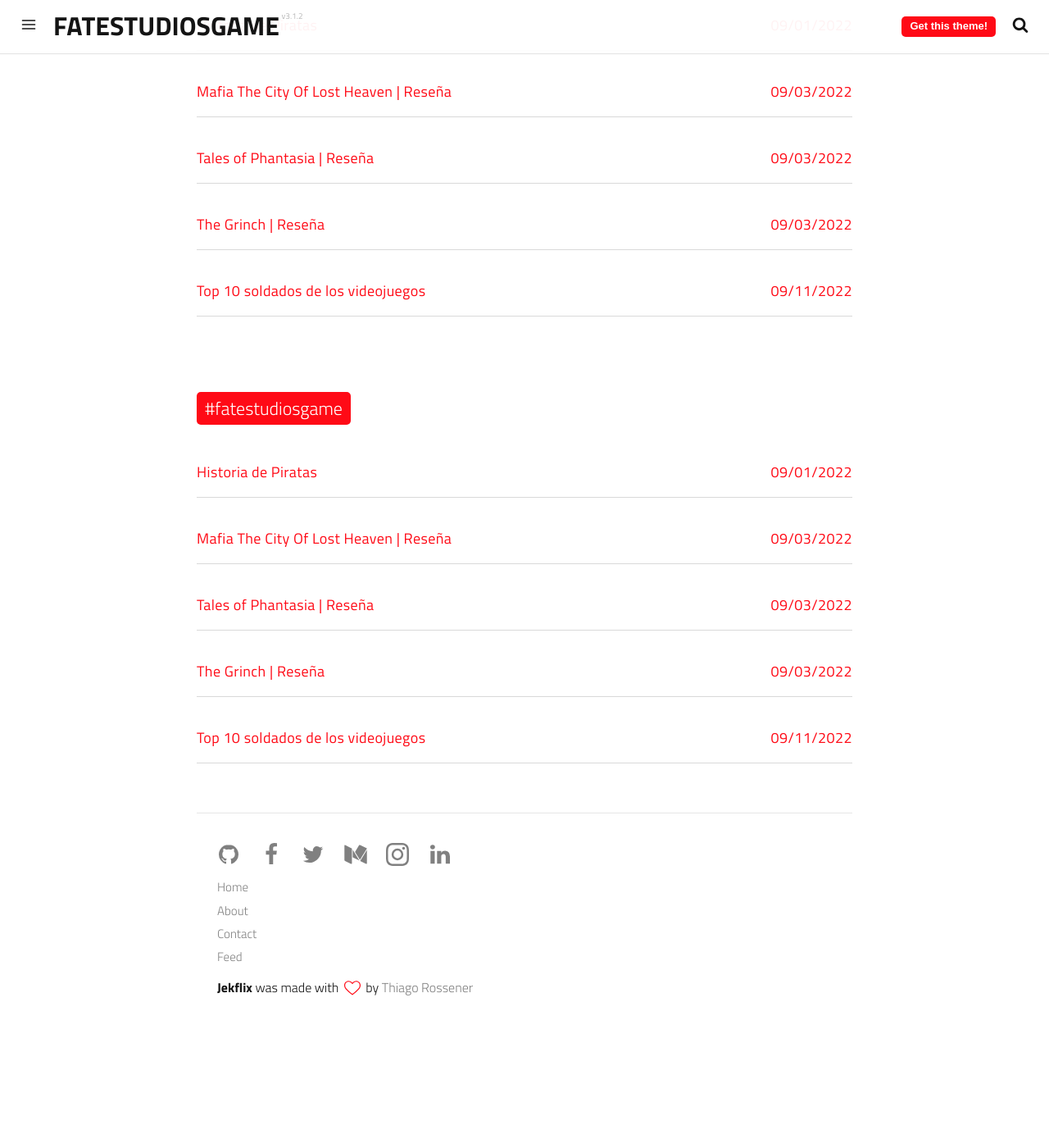
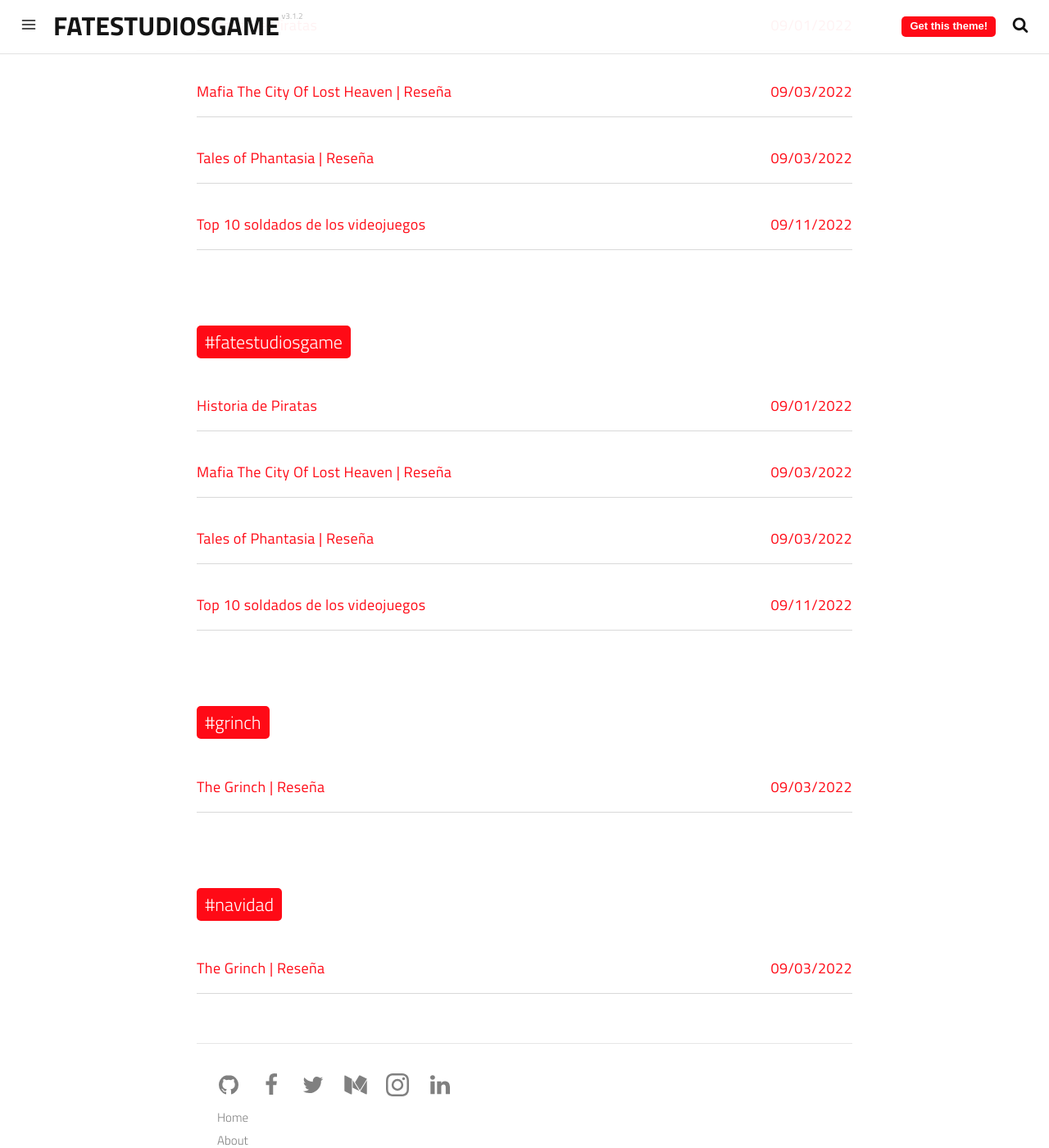
Before and after one commit to fatestudiosgame/fatestudiosgame.github.io, a Jekyll site: the page built from tags.html, in a window 1280 px wide and 1400 px high, scrolled down 7835 px. Shown: the whole window at 82% size. Built offline with Jekyll 4.4.1, drawn with Linux system fonts in a browser that asks for light colours; a script that is not in the unit is left out; before the commit the page ends 9088 px from its top, so only the background shows below that.

Commit message:
Update 2022-9-3-The-Grinch.md

```diff
--- a/_posts/2022-9-3-The-Grinch.md
+++ b/_posts/2022-9-3-The-Grinch.md
@@ -11,9 +11,9 @@
   https://res.cloudinary.com/dm7h7e8xj/image/upload/c_scale,w_380/v1559821647/theme6_qeeojf.jpg
 category: blog
 tags:
-  - pirateria
+  - grinch
   - blog
-  - fatestudiosgame
+  - navidad
 author: noblesse
 paginate: true
 ---
```
